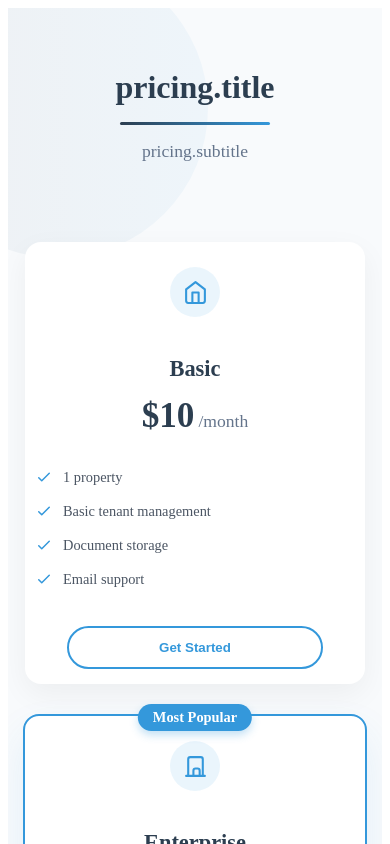
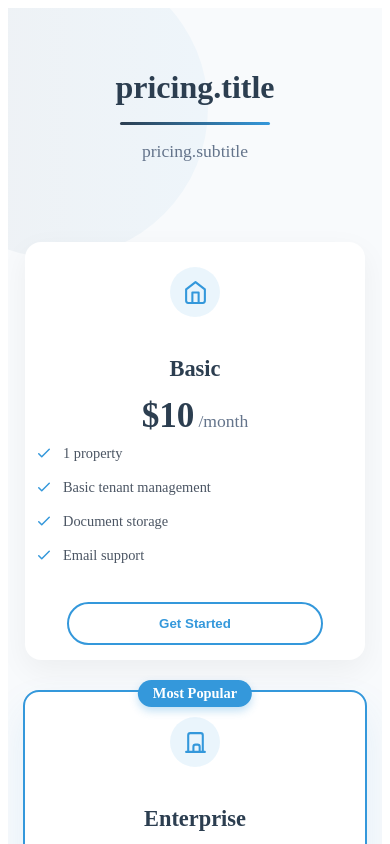
Before and after one commit to Immotep-EIP/Immotep, a Next.js app in the folder Code/ShowcaseKeyz/: page /Pricing/Pricing in a window 390 px wide. Shown: the top 844 px of the page. Built offline with nearby package versions, Linux system fonts and the light colour scheme.

Commit message:
fix(showcaseKeyz): padding adjusted for responsivness

```diff
--- a/Code/ShowcaseKeyz/src/components/Footer/Footer.tsx
+++ b/Code/ShowcaseKeyz/src/components/Footer/Footer.tsx
@@ -76,12 +76,12 @@ const Footer = () => {
         <span className={style.colDesc}>{t("footer.legal.privacy_pol")}</span>
         <span className={style.colDesc}>{t("footer.legal.terms_of_ser")}</span>
       </div>
-      <div className={style.columnContainer}>
+      {/* <div className={style.columnContainer}>
         <span className={style.colTitle}>{t("footer.support.title")}</span>
         <span className={style.colDesc}>{t("footer.support.help")}</span>
         <span className={style.colDesc}>{t("footer.support.contact_us")}</span>
         <span className={style.colDesc}>{t("footer.support.faq")}</span>
-      </div>
+      </div> */}
     </div>
   );
 };
--- a/Code/ShowcaseKeyz/src/pages/ContactUs/ContactUs.module.css
+++ b/Code/ShowcaseKeyz/src/pages/ContactUs/ContactUs.module.css
@@ -1,6 +1,8 @@
 .pageContainer {
   min-height: 100vh;
-  width: 100%;
+  padding-left: 10px;
+  padding-right: 10px;
+  padding-bottom: 30px;
   display: flex;
   flex-direction: column;
   align-items: center;
@@ -119,6 +121,7 @@
   box-shadow: 0 10px 30px rgba(0, 0, 0, 0.1);
   backdrop-filter: blur(5px);
   animation: formAppear 0.8s ease forwards;
+  min-width: 250px;
 }
 
 @keyframes formAppear {
--- a/Code/ShowcaseKeyz/src/pages/Features/Features.module.css
+++ b/Code/ShowcaseKeyz/src/pages/Features/Features.module.css
@@ -1,6 +1,8 @@
 .pageContainer {
   min-height: 100vh;
-  width: 100%;
+  padding-left: 10px;
+  padding-right: 10px;
+  padding-bottom: 30px;
   display: flex;
   flex-direction: column;
   align-items: center;
--- a/Code/ShowcaseKeyz/src/pages/OurApplication/OurApplication.module.css
+++ b/Code/ShowcaseKeyz/src/pages/OurApplication/OurApplication.module.css
@@ -1,6 +1,8 @@
 .pageContainer {
   min-height: 100vh;
-  width: 100%;
+  padding-left: 10px;
+  padding-right: 10px;
+  padding-bottom: 60px;
   display: flex;
   flex-direction: column;
   align-items: center;
@@ -258,7 +260,7 @@
 }
 
 .ctaSection {
-  margin-bottom: 60px;
+  /* margin-bottom: 60px; */
   text-align: center;
   padding: 40px;
   background-color: #f8fafc;
@@ -293,6 +295,7 @@
   font-weight: 600;
   transition: all 0.3s ease;
   box-shadow: 0 4px 12px rgba(52, 152, 219, 0.2);
+  max-width: 300px;
 }
 
 .ctaButton:hover {
--- a/Code/ShowcaseKeyz/src/pages/Pricing/Pricing.module.css
+++ b/Code/ShowcaseKeyz/src/pages/Pricing/Pricing.module.css
@@ -1,6 +1,8 @@
 .pageContainer {
   min-height: 100vh;
-  width: 100%;
+  padding-left: 10px;
+  padding-right: 10px;
+  padding-bottom: 30px;
   display: flex;
   flex-direction: column;
   align-items: center;
@@ -178,7 +180,6 @@
   display: flex;
   align-items: baseline;
   justify-content: center;
-  margin-bottom: 24px;
 }
 
 .pricePeriod {
```
